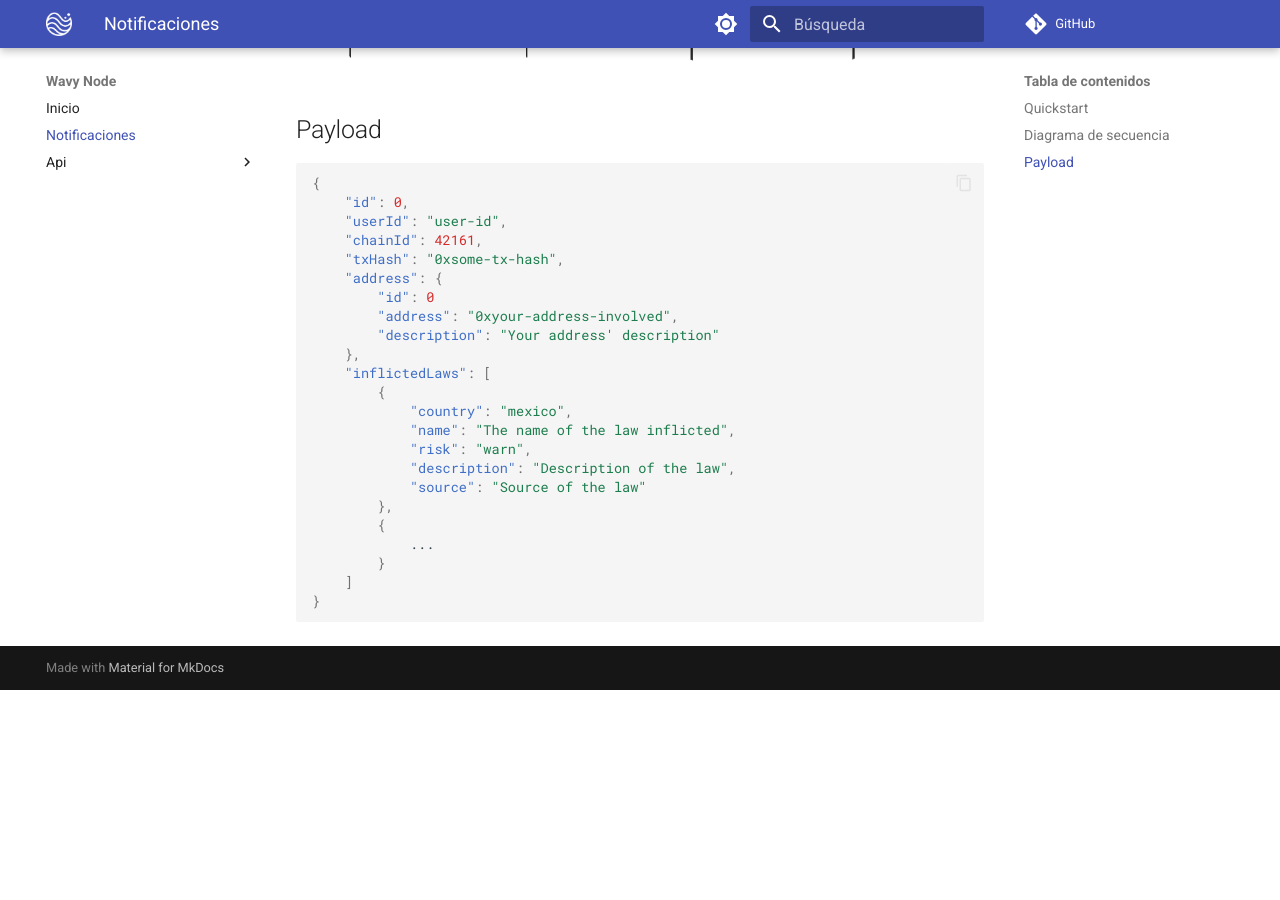
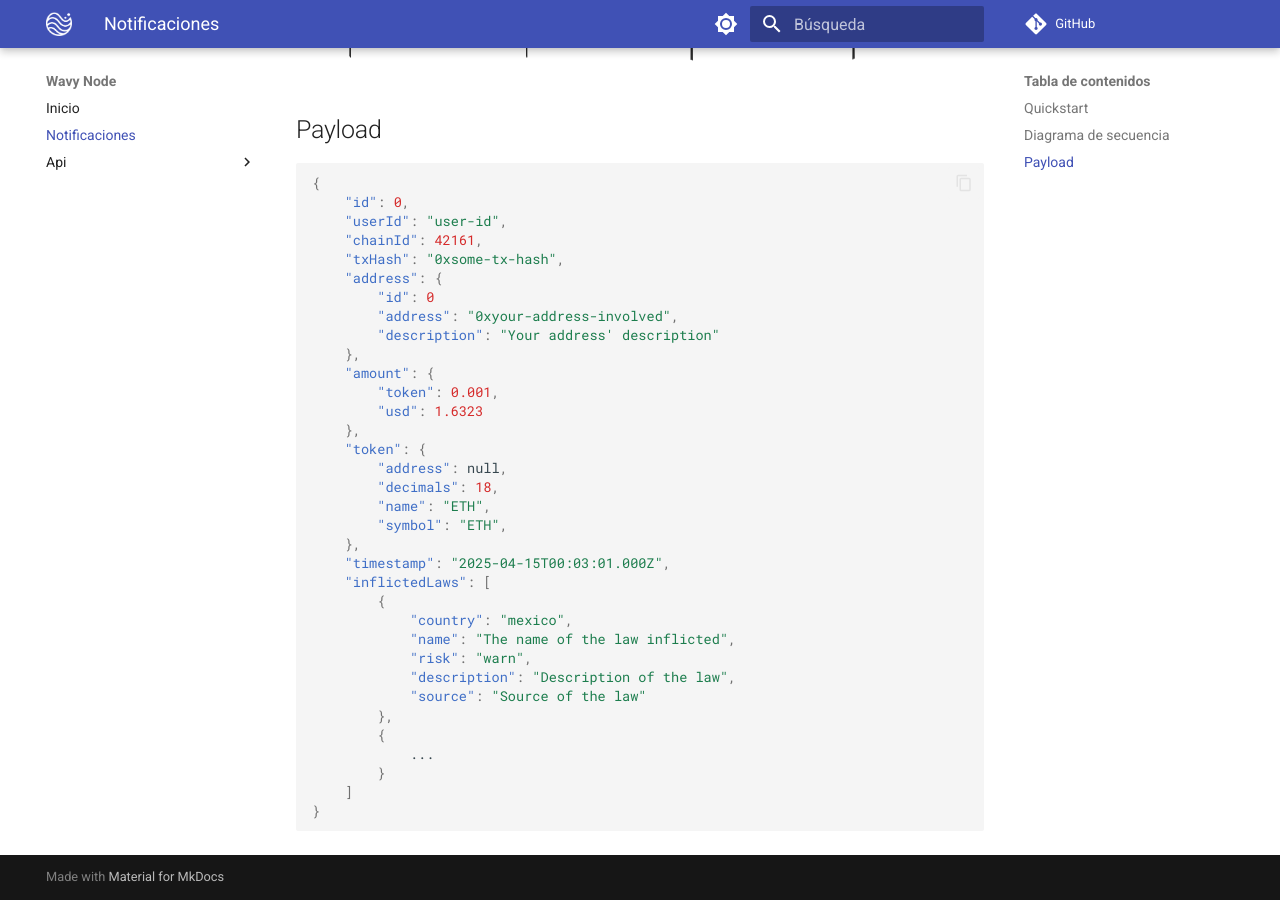
Before and after one commit to wavy-safe/docs, an MkDocs documentation site: the page built from docs/notifications.md, in a window 1280 px wide and 900 px high, scrolled down 752 px. Built offline with MkDocs 1.6.1 and Material for MkDocs 9.7.7, drawn with Linux system fonts in a browser that asks for light colours; before the commit the page ends 1442 px from its top, so only the background shows below that.

Commit message:
[MOD] -> notifications payload

```diff
--- a/docs/notifications.md
+++ b/docs/notifications.md
@@ -22,6 +22,17 @@ Wavy Node ofrece la posibilidad de alertar acerca de actividades irregulares o n
         "address": "0xyour-address-involved",
         "description": "Your address' description"
     },
+    "amount": {
+        "token": 0.001,
+        "usd": 1.6323
+    },
+    "token": {
+        "address": null,
+        "decimals": 18,
+        "name": "ETH",
+        "symbol": "ETH",
+    },
+    "timestamp": "2025-04-15T00:03:01.000Z",
     "inflictedLaws": [
         {
             "country": "mexico",
```
